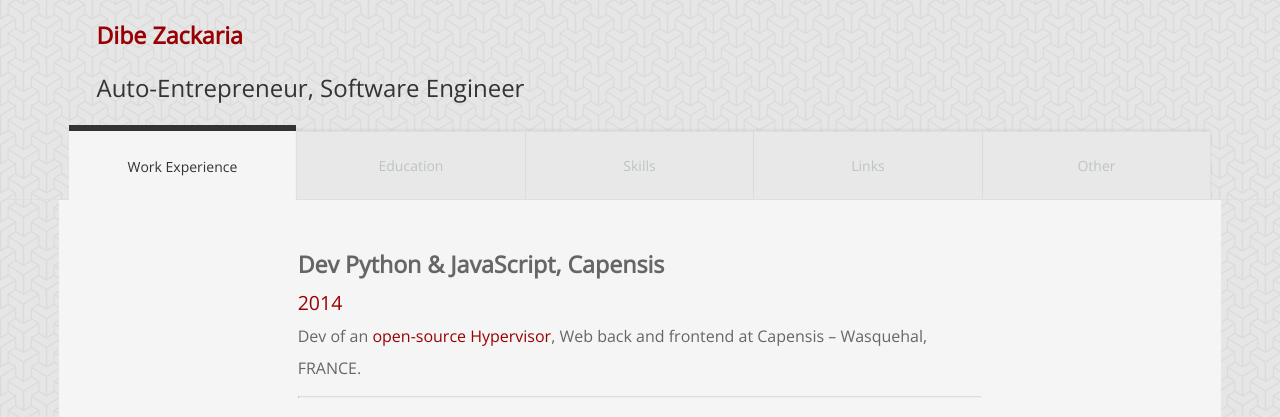
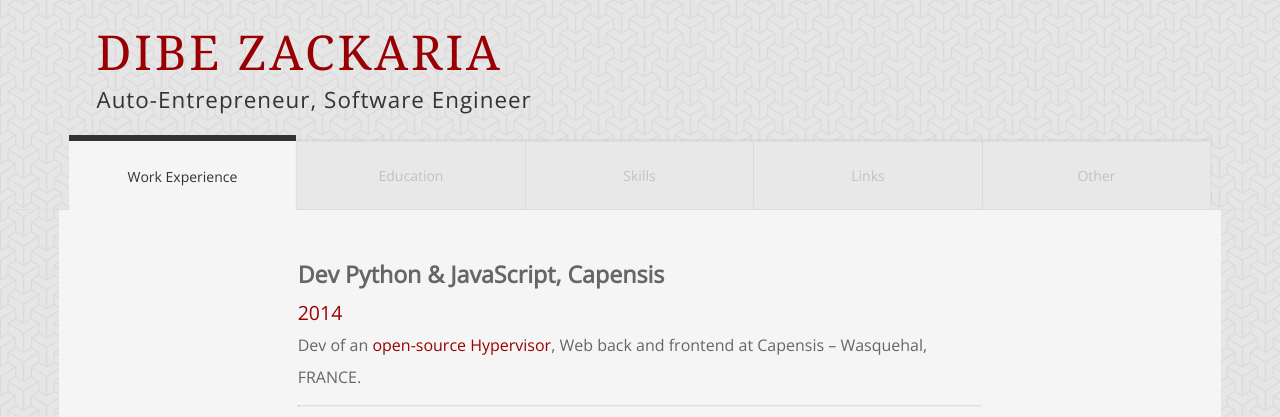
Before and after one commit to Mawu3n4/personal-website, a PHP site: page / in a window 1280 px wide. Shown: the top 417 px of the page. Run offline with PHP 8.4, Linux system fonts and the light colour scheme.

Commit message:
add: new style for the introduction

```diff
--- a/css/style.css
+++ b/css/style.css
@@ -461,7 +461,19 @@ body {
     color: #990003;
 }
 
+#introduction h1.heading {
+    font-family: Georgia;
+    font-size: 300%;
+    text-transform: uppercase;
+    letter-spacing: 3px;
+    font-weight: 300;
+    margin-bottom: 0;
+}
+
 #introduction h2 {
+    font-size: 140%;
+    letter-spacing: 1px;
+    margin-top: 0;
     font-weight: 300;
     color: #333;
 }
```
